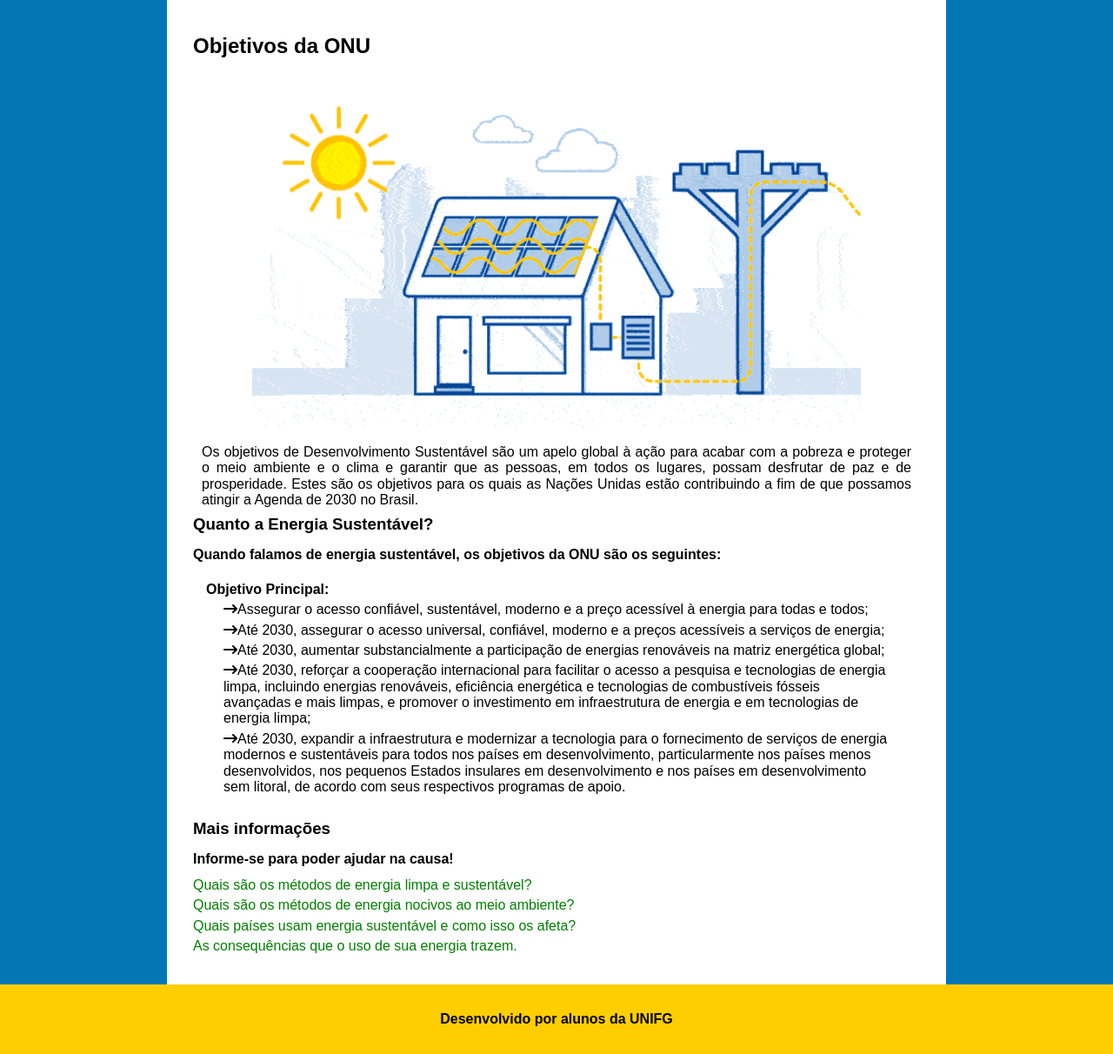
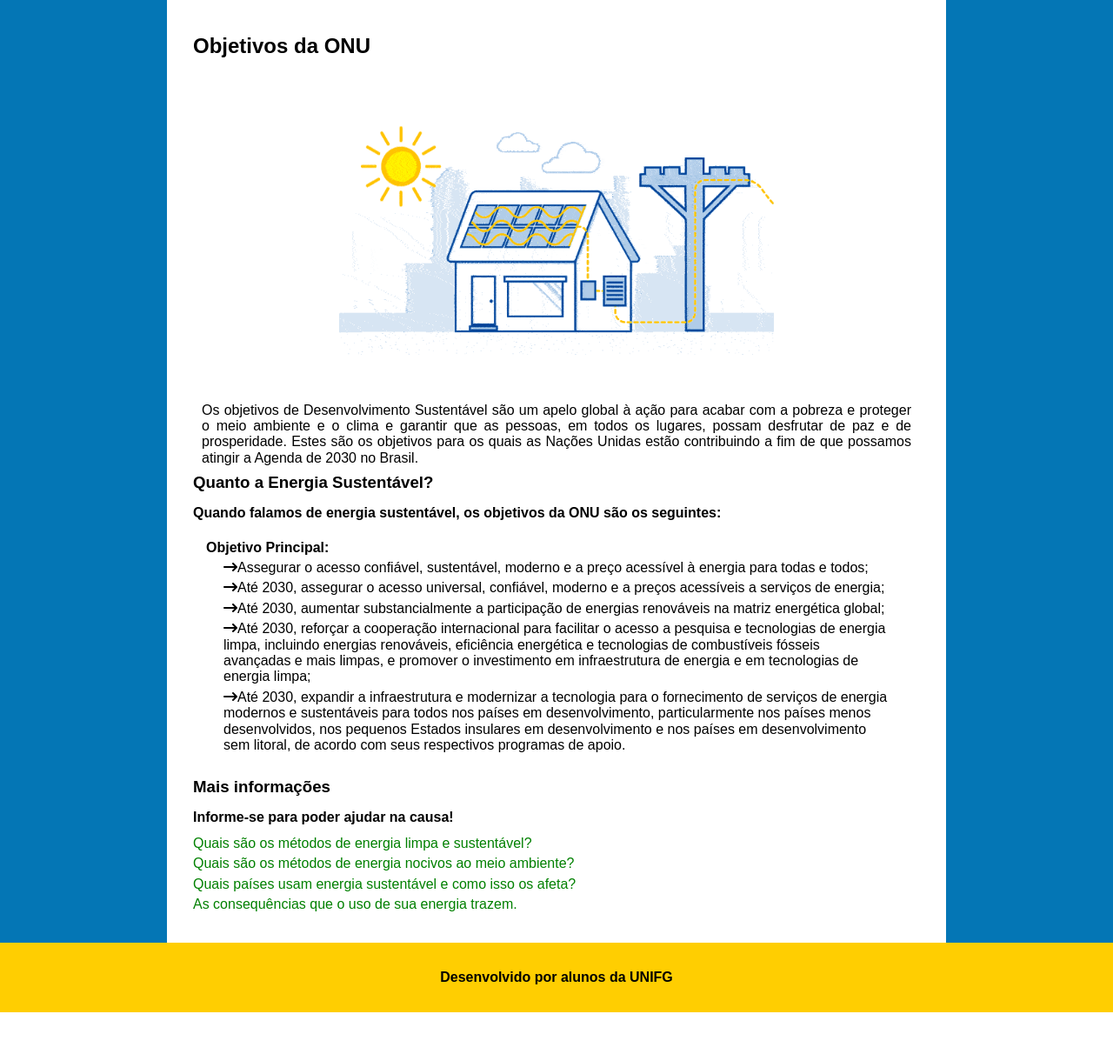
Before and after one commit to ccofg-labs/Agenda-ONU, a PHP site: page / in a window 1280 px wide. Shown: the part 121-1333 px from the top of the page at 87% size. After the commit the page ends 1285 px from the top, so only its background shows below. Run offline with PHP 8.4, Linux system fonts and the light colour scheme; some libraries are stand-ins or nearby versions.

Commit message:
Correção das imagens quebrando layout da página

```diff
--- a/css/style_index.css
+++ b/css/style_index.css
@@ -3,7 +3,14 @@
     box-sizing: border-box;
     text-align: justify;
 }
-.container {
+.conteudo figure{
+    margin: 50px auto;
+    max-width: 500px;
+    min-width: 200px;
+}
+.conteudo img {
+    max-width: 100%;
+    max-height: 100%;
 }
 .lista-de-links li{
     list-style: none;
@@ -12,12 +19,6 @@
 .lista-de-links a{
     color: green;
     text-decoration: none;
-}
-.container img {
-    display: block;
-    margin: 20px auto;
-    width: 700px;
-    height: auto;
 }
 .container h1,
 .container h2,
```
